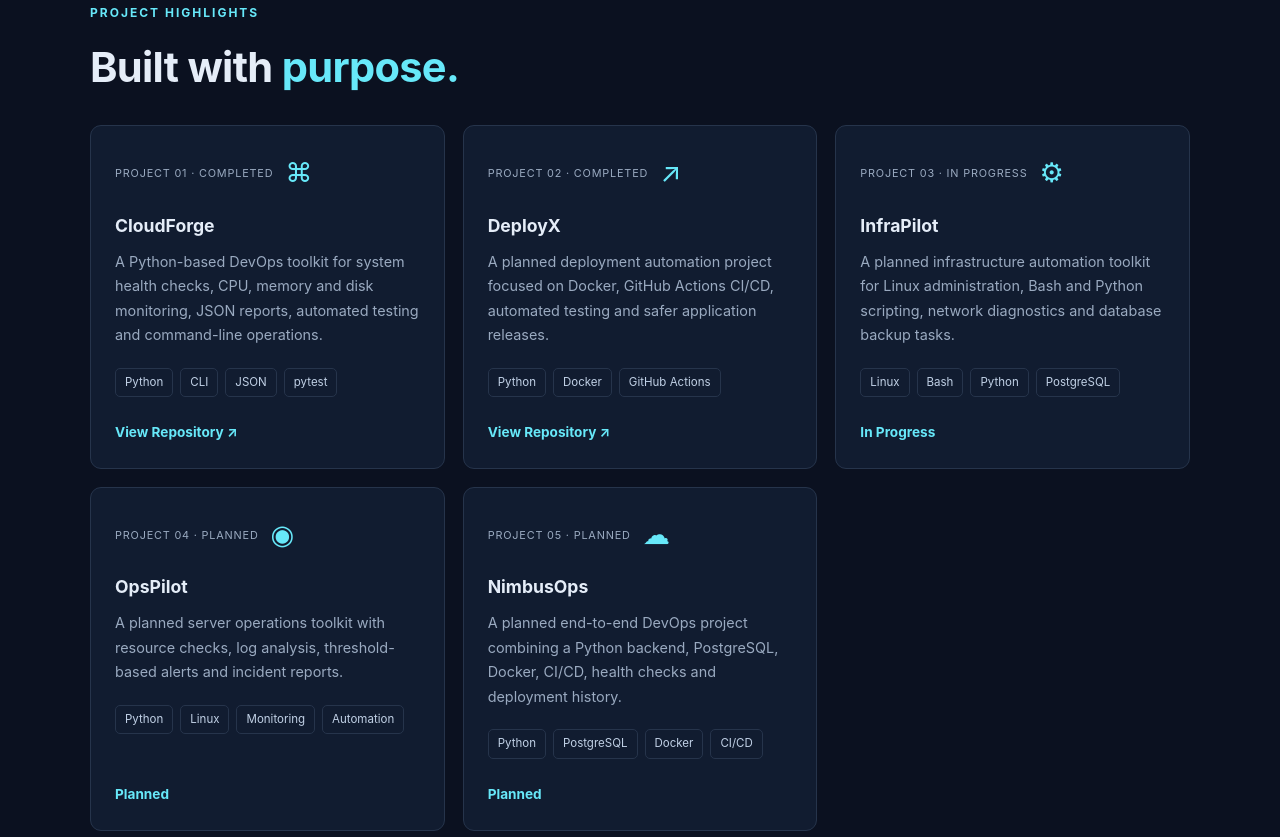
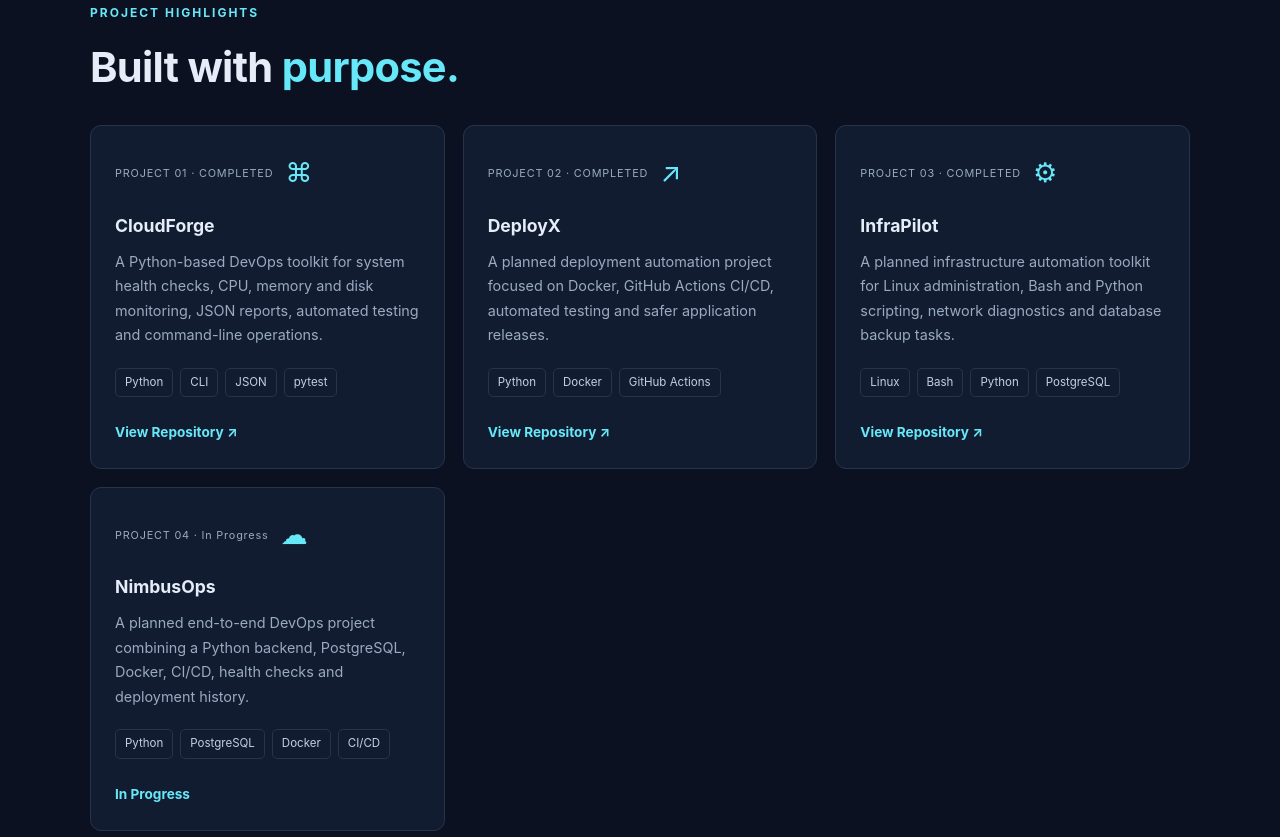
Before and after one commit to Rukeshkumar914/portfolio, a plain HTML site: page index.html in a window 1280 px wide. Shown: the part 2583-3420 px from the top of the page. Drawn offline with Linux system fonts and the light colour scheme; no server answers.

Commit message:
Update project statuses and remove Project 04 details
Updated project status from 'In Progress' to 'Completed' for Project 03. Removed Project 04 details and updated Project 05 status to 'In Progress'.

```diff
--- a/index.html
+++ b/index.html
@@ -316,7 +316,7 @@
 
         <article class="project-card">
           <div class="project-top">
-            <span class="project-number">PROJECT 03 · IN PROGRESS</span>
+            <span class="project-number">PROJECT 03 · COMPLETED </span>
             <span class="project-symbol">⚙</span>
           </div>
 
@@ -335,36 +335,22 @@
             <span>PostgreSQL</span>
           </div>
 
-          <span class="project-link">In Progress</span>
+          <a
+            class="project-link"
+                href="https://github.com/Rukeshkumar914/infrapilot"
+                target="_blank"
+                rel="noopener noreferrer"
+            >
+                View Repository ↗
+          </a>
+
+
         </article>
+
 
         <article class="project-card">
           <div class="project-top">
-            <span class="project-number">PROJECT 04 · PLANNED</span>
-            <span class="project-symbol">◉</span>
-          </div>
-
-          <h3>OpsPilot</h3>
-
-          <p>
-            A planned server operations toolkit with resource
-            checks, log analysis, threshold-based alerts
-            and incident reports.
-          </p>
-
-          <div class="tags">
-            <span>Python</span>
-            <span>Linux</span>
-            <span>Monitoring</span>
-            <span>Automation</span>
-          </div>
-
-          <span class="project-link">Planned</span>
-        </article>
-
-        <article class="project-card">
-          <div class="project-top">
-            <span class="project-number">PROJECT 05 · PLANNED</span>
+            <span class="project-number">PROJECT 04 · In Progress</span>
             <span class="project-symbol">☁</span>
           </div>
 
@@ -383,7 +369,7 @@
             <span>CI/CD</span>
           </div>
 
-          <span class="project-link">Planned</span>
+          <span class="project-link"> In Progress </span>
         </article>
       </div>
     </section>
```
